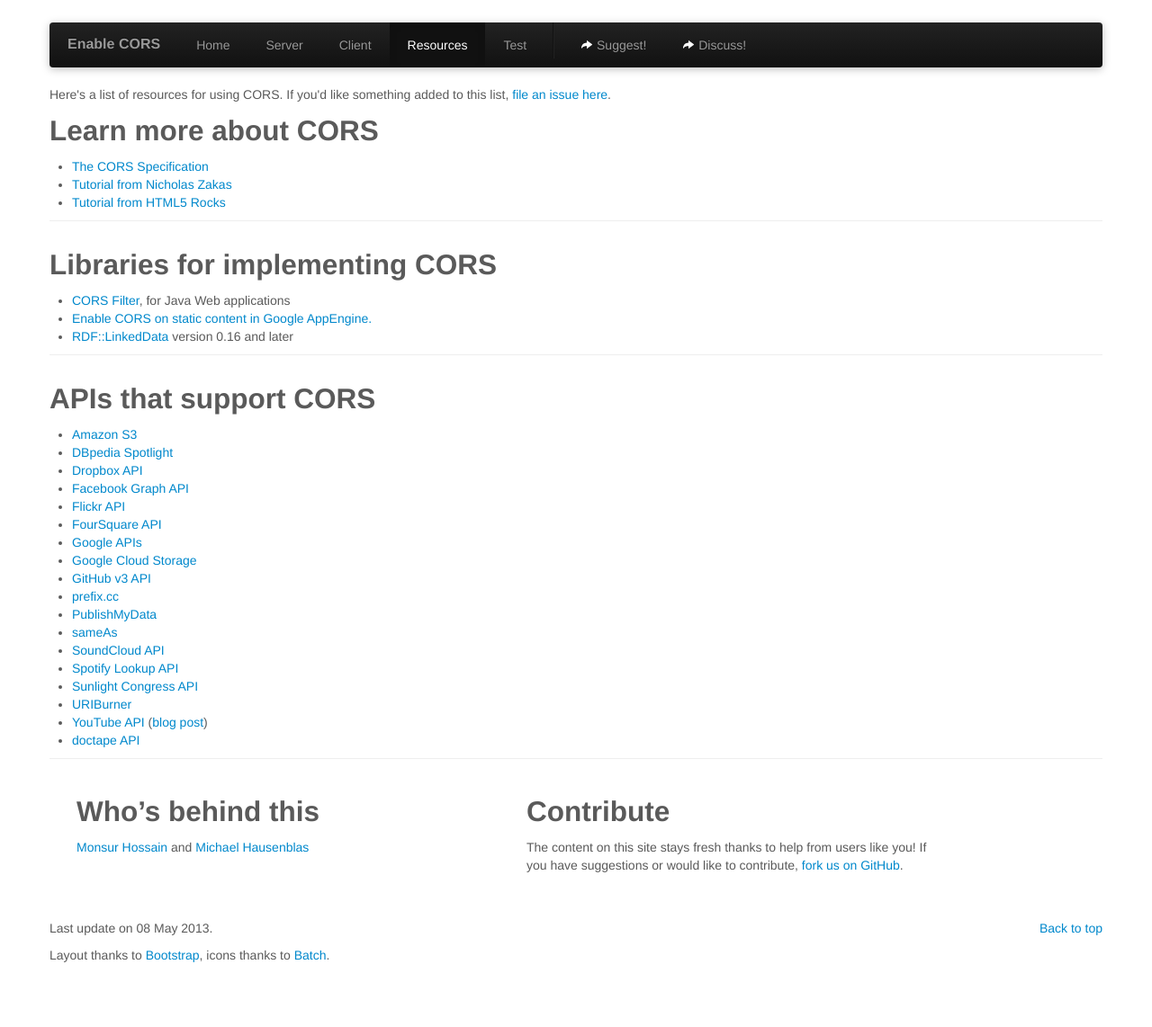
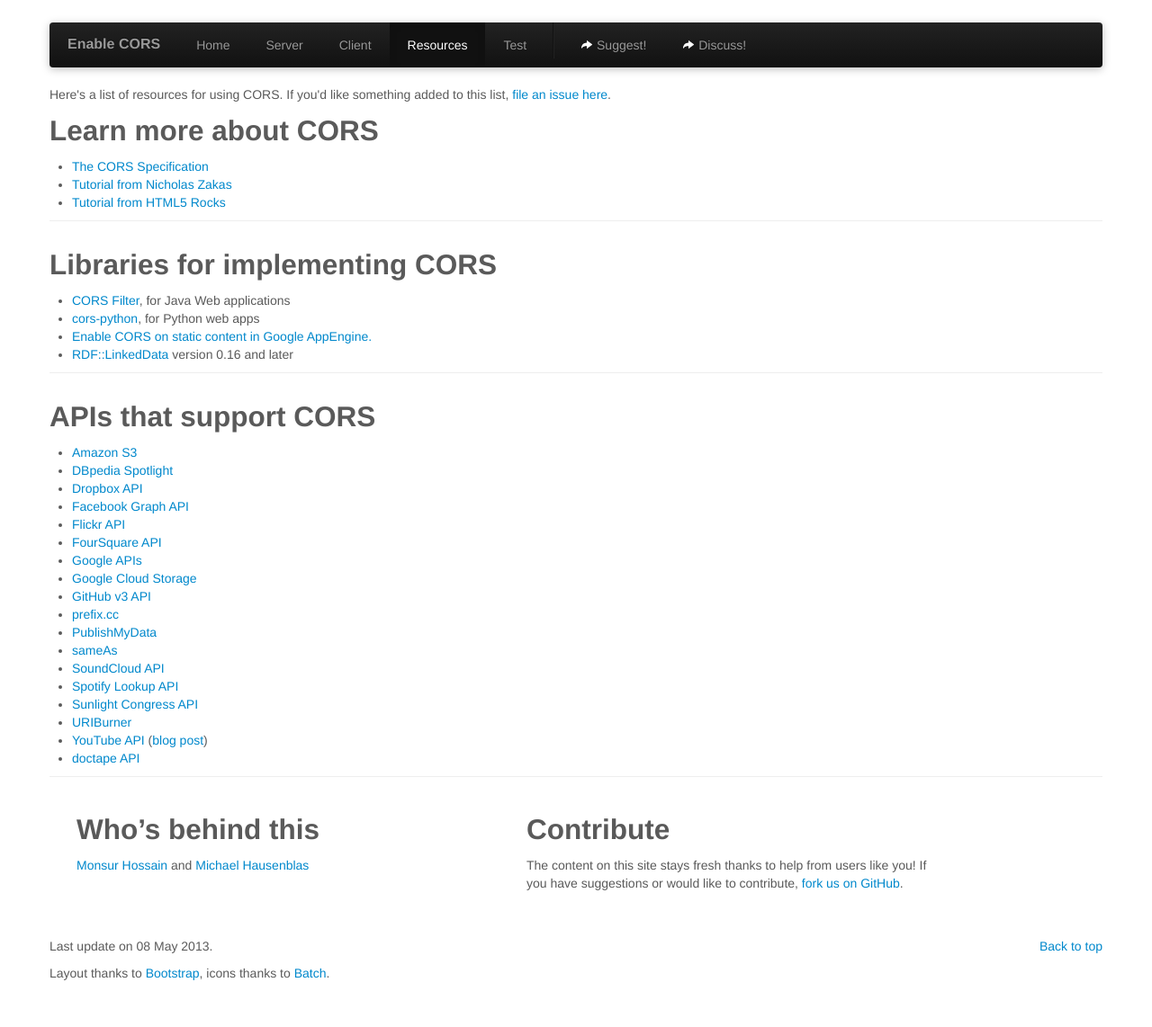
Before and after one commit to monsur/enable-cors.org, a Jekyll site: the page built from resources.html, in a window 1280 px wide. Shown: the whole page at 90% size. Built offline with Jekyll 4.4.1, drawn with Linux system fonts in a browser that asks for light colours.

Commit message:
Adding cors-python library.

```diff
--- a/resources.html
+++ b/resources.html
@@ -20,6 +20,7 @@
 		<h2>Libraries for implementing CORS</h2>
 		<ul>
 		<li><a href="http://software.dzhuvinov.com/cors-filter.html">CORS Filter</a>, for Java Web applications</li>
+		<li><a href="https://github.com/monsur/cors-python">cors-python</a>, for Python web apps</a></li>
 		<li><a href="https://github.com/BauweBijl/gaecors">Enable CORS on static content in Google AppEngine.</a></li>
 		<li><a href="http://search.cpan.org/dist/RDF-LinkedData/">RDF::LinkedData</a> version 0.16 and later</li>
 		</ul>
```
